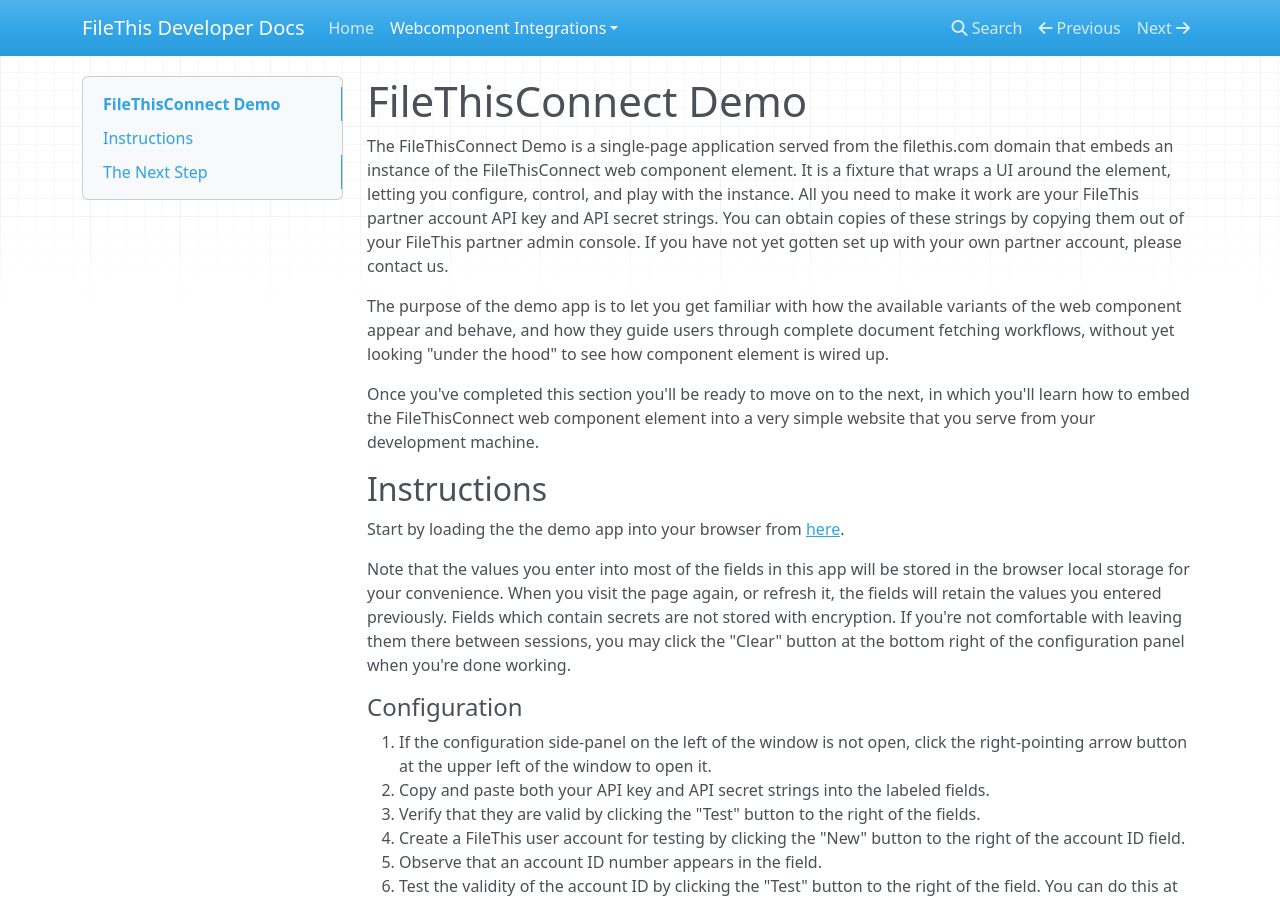
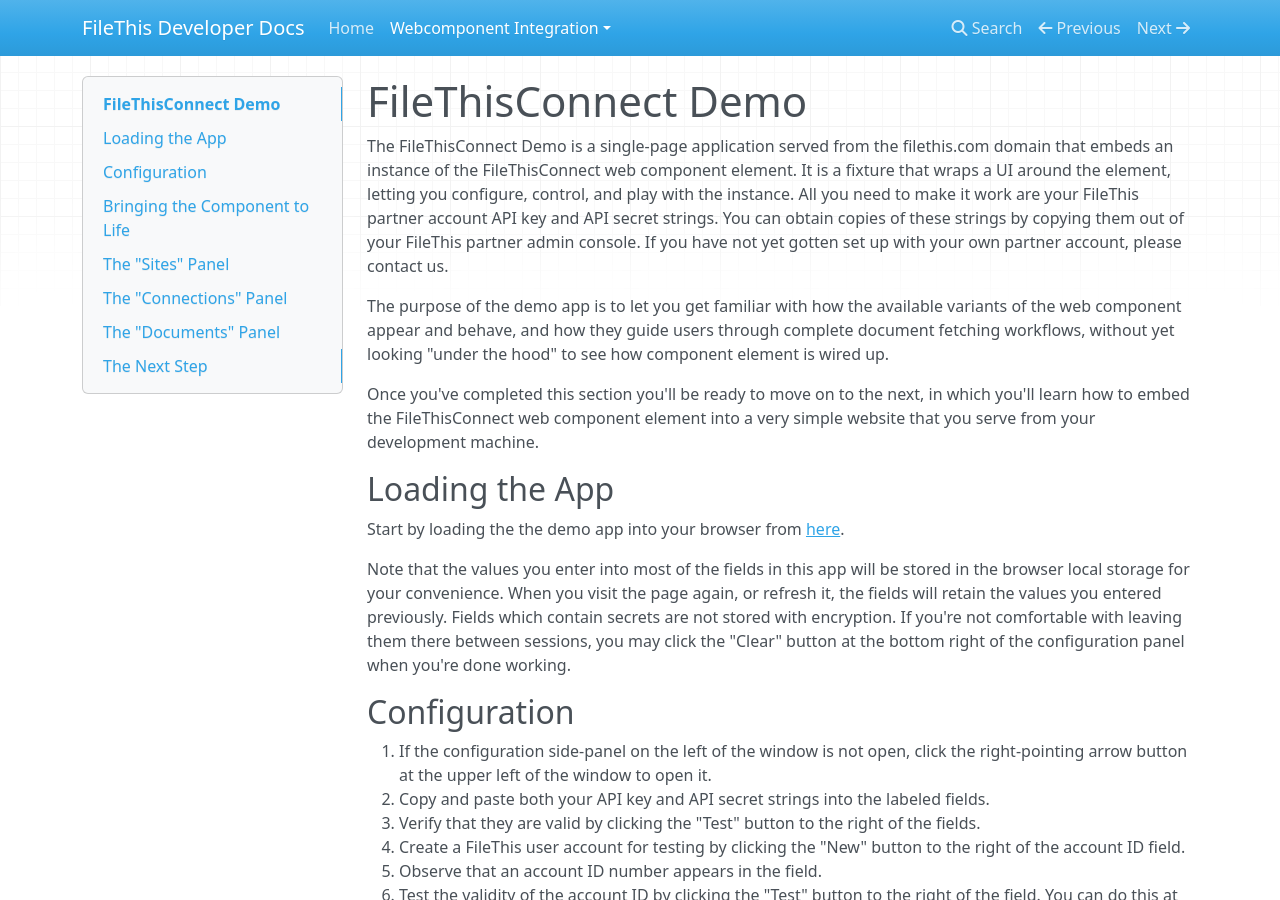
Before and after one commit to filethis/developer-docs, an MkDocs documentation site: the page built from docs/ft-connect-demo.md, in a window 1280 px wide and 900 px high. Built offline with MkDocs 1.6.1, drawn with Linux system fonts in a browser that asks for light colours; nearby versions of some CDN libraries; old or Windows-style settings are respelled for this version of MkDocs.

Commit message:
Getting outline to work

```diff
--- a/docs/ft-connect-demo.md
+++ b/docs/ft-connect-demo.md
@@ -6,13 +6,13 @@
 
 Once you've completed this section you'll be ready to move on to the next, in which you'll learn how to embed the FileThisConnect web component element into a very simple website that you serve from your development machine.
 
-## Instructions
+## Loading the App
 
 Start by loading the the demo app into your browser from [here](https://filethis.github.io/ft-connect-demo/).
 
 Note that the values you enter into most of the fields in this app will be stored in the browser local storage for your convenience. When you visit the page again, or refresh it, the fields will retain the values you entered previously. Fields which contain secrets are not stored with encryption. If you're not comfortable with leaving them there between sessions, you may click the "Clear" button at the bottom right of the configuration panel when you're done working.
 
-#### Configuration
+## Configuration
 
 1. If the configuration side-panel on the left of the window is not open, click the right-pointing arrow button at the upper left of the window to open it.
 2. Copy and paste both your API key and API secret strings into the labeled fields.
@@ -26,7 +26,7 @@
 10. Observe that there are two "variants" of the FileThisConnect component available under the popup menu in the middle of the header bar of the main panel. These are: _ft-connect-expand-out_ and _ft-connect-tabbed_. The former lets the user see a number of panels on the screen at the same time, expanding out to the right side of the component for each panel. The latter makes better use of screen real estate, placing each panel into a tab bar. You can chose the variant to use now, and you can change it later, once the component is running. Other variants will be available shortly.
 
 
-#### Bringing the Component to Life
+## Bringing the Component to Life
 
 Having created a user account and user token, these will be injected into the instance of the FileThisConnect component for you. The main panel of the demo app is where the component is embedded. To turn it on, click the "power" button at the top right of the window. You should see the component appear, showing a list of company logos for websites from which we can fetch documents. The component is now "alive" and communicating with the FileThis production server.
 
@@ -34,7 +34,7 @@
 
 Depending on which variant of the component you selected, you will see one or more of the "panel" sub-components at different points in the user workflows. We describe each of these, next.
 
-#### The "Sites" Panel
+## The "Sites" Panel
 
 The first step in any FileThis user workflow is to allow the user to find and select a company website from which they can fetch their documents. The FileThisConnect web component variants all begin by presenting the user with a list of all companies to which we can connect. We have a sub-component named [ft-source-panel](https://filethis.github.io/ft-source-panel/components/ft-source-panel/) which provides this functionality.
 
@@ -49,7 +49,7 @@
 
 Or, you can cause the site to challenge you with any of several kinds of questions. [This page](https://filethis.github.io/developer-docs/pdfs/filethis-test-site-usage.pdf) documents the variety of use cases that the test site can simulate.
 
-#### The "Connections" Panel
+## The "Connections" Panel
 
 Having created a connection, either to our test site, or a real-world company site, you will see a representation of the connection appear in a list in the next panel —an instance of our [ft-connection-panel](https://filethis.github.io/ft-connection-panel/components/ft-source-panel/) subcomponent.
 
@@ -63,7 +63,7 @@
 
 If you're curious about the internal representation of challenge questions used by FileThis, take a look at [this application](https://filethis.github.io/ft-user-interactions-demo/). The left-side column shows the JSON data that represents the question. The center column is a live instance of our [ft-user-interaction-form](https://filethis.github.io/ft-user-interaction-form/components/ft-user-interaction-form/) sub-component which dynamically renders the question data as a modal dialog. The right-side column displays the JSON data that represents the answer that the user enters into the dialog.
 
-#### The "Documents" Panel
+## The "Documents" Panel
 
 We mentioned above that as documents start to be fetched from a company website for the connections created by a user, we display thumbnails of their first page in our web component. This uses an instance of our [ft-document-panel](https://filethis.github.io/ft-connection-panel/components/ft-document-panel/) subcomponent. The display of this panel is optional, but it gives the user a rewarding sense that real work is being done on their behalf.
 
--- a/mkdocs.yml
+++ b/mkdocs.yml
@@ -2,9 +2,7 @@
 
 pages:
     - 'Home': 'index.md'
-    - Webcomponent Integrations:
-        - 'Demo App': 'ft-connect-demo.md'
-        - 'Minimal Site App': 'ft-connect-minimal-site.md'
-#    - API Integrations:
-#        - 'First': 'ft-api-first.md'
-#        - 'Second': 'ft-api-second.md'
+    - Webcomponent Integration:
+        - 'Step One: Demo App': 'ft-connect-demo.md'
+        - 'Step Two: Minimal Site App': 'ft-connect-minimal-site.md'
+        - 'Step Three: Into Your Website': 'ft-into-partner-website.md'
```
Also changed, not shown: docs/ft-connect-minimal-site.md (+4 -4 lines), docs/ft-into-parther-website.md (added, +1 -0 lines).
